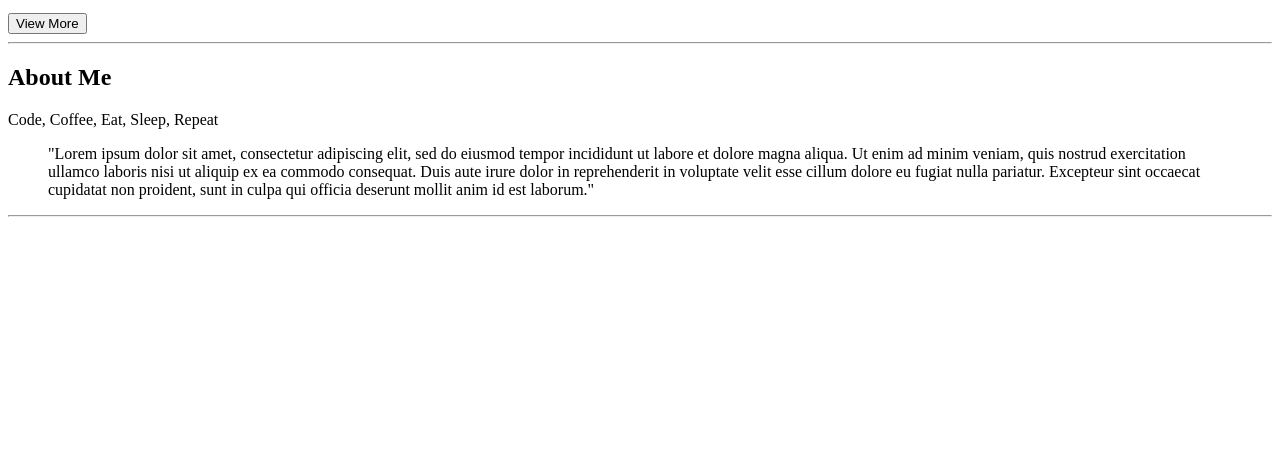
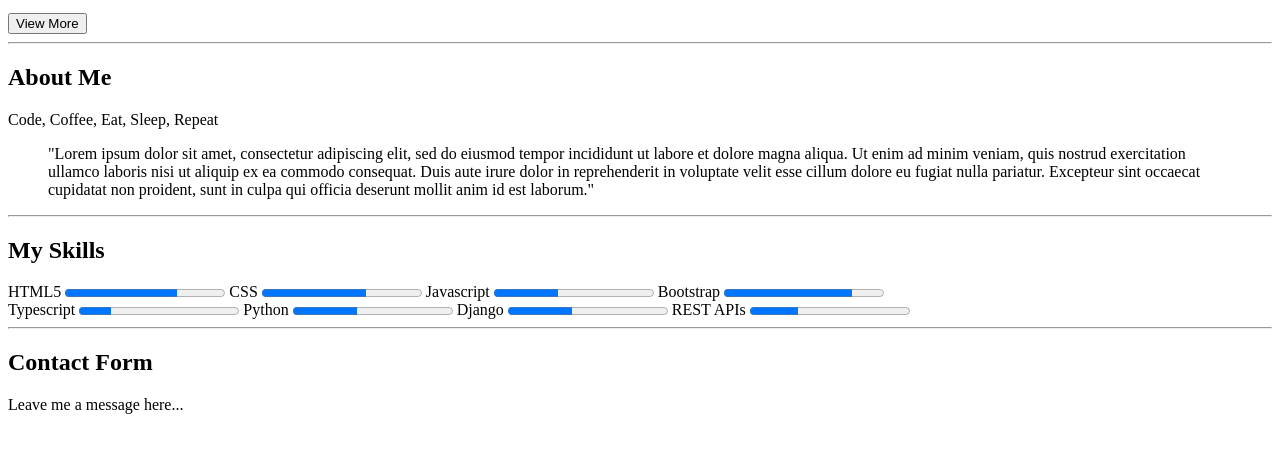
Before and after one commit to CindyKatoni/Stackademic, a plain HTML site: page index.html in a window 1280 px wide. Shown: the part 114-566 px from the top of the page. Drawn offline with Linux system fonts and the light colour scheme.

Commit message:
completed skills section

```diff
--- a/index.html
+++ b/index.html
@@ -39,6 +39,49 @@
         </div>
         <hr>
     </section>
+
+    <!--Skills Section -->
+    <section class="skills">
+        <h1>My Skills</h1>
+        <div class="skills-content">
+            <div class="row">
+                <div class="column">
+                    <label for="html">HTML5</label>
+                    <progress id="html" value="70" max="100"> 70% </progress>
+                    <label for="css">CSS</label>
+                    <progress id="css" value="65" max="100"> 65% </progress>
+                    <label for="javascript">Javascript</label>
+                    <progress id="javascript" value="40" max="100"> 40% </progress>
+                    <label for="bootstrap">Bootstrap</label>
+                    <progress id="bootstrap" value="80" max="100"> 80% </progress>
+                </div>
+                <div class="column">
+                    <label for="typescript">Typescript</label>
+                    <progress id="typescript" value="20" max="100"> 20% </progress>
+                    <label for="python">Python</label>
+                    <progress id="python" value="40" max="100"> 40% </progress>
+                    <label for="django">Django</label>
+                    <progress id="django" value="40" max="100"> 40% </progress>
+                    <label for="rest">REST APIs</label>
+                    <progress id="rest" value="30" max="100"> 30% </progress>
+                </div>
+            </div>
+        </div>
+        <hr>
+    </section>
+
+    <!--Contact Section-->
+    <section class="contact">
+        <h1>Contact Form</h1>
+        <p>Leave me a message here...</p>
+    </section>
+
+
+
+
+
+
+
 </body>
 
 </html>
```
